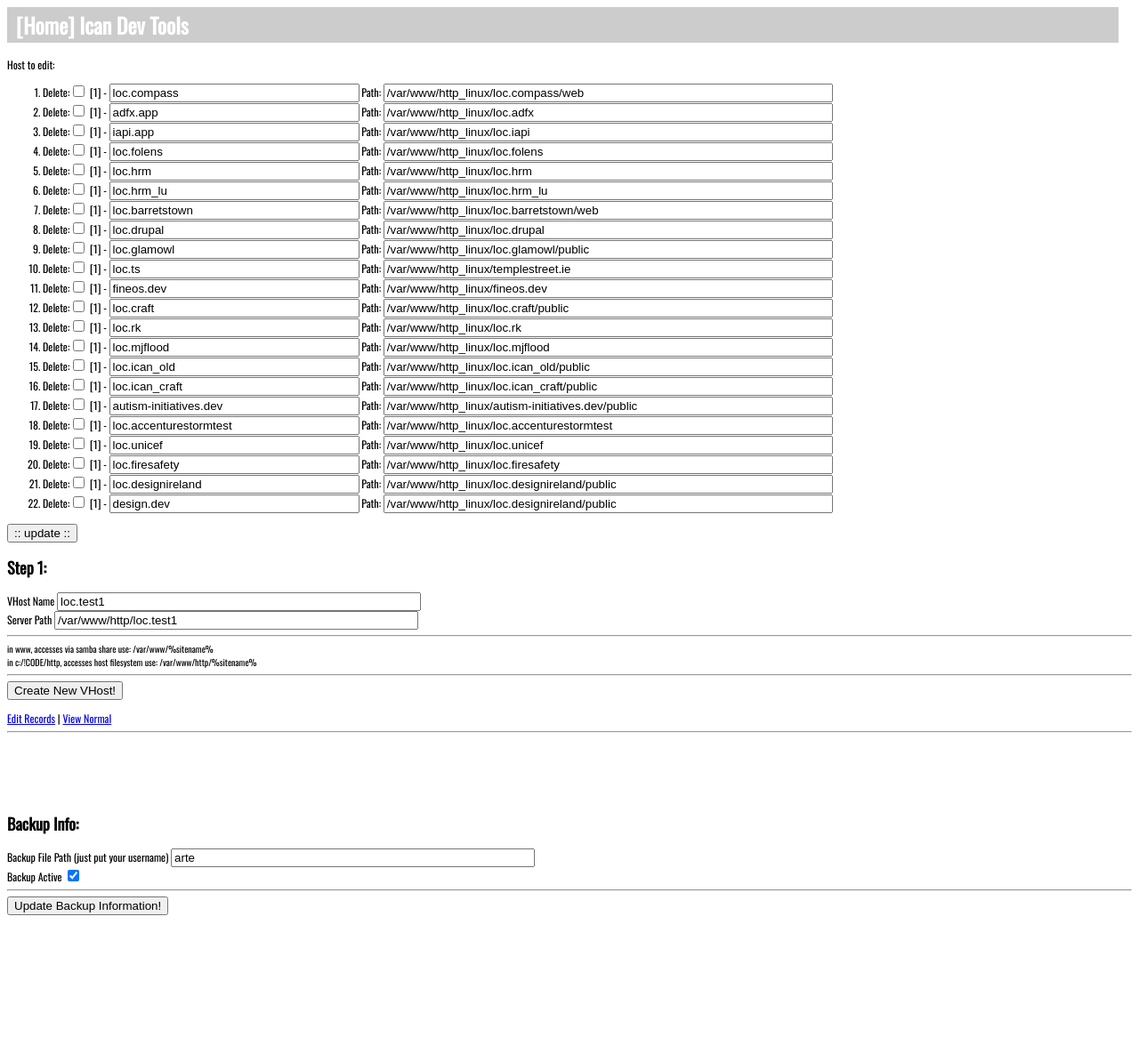
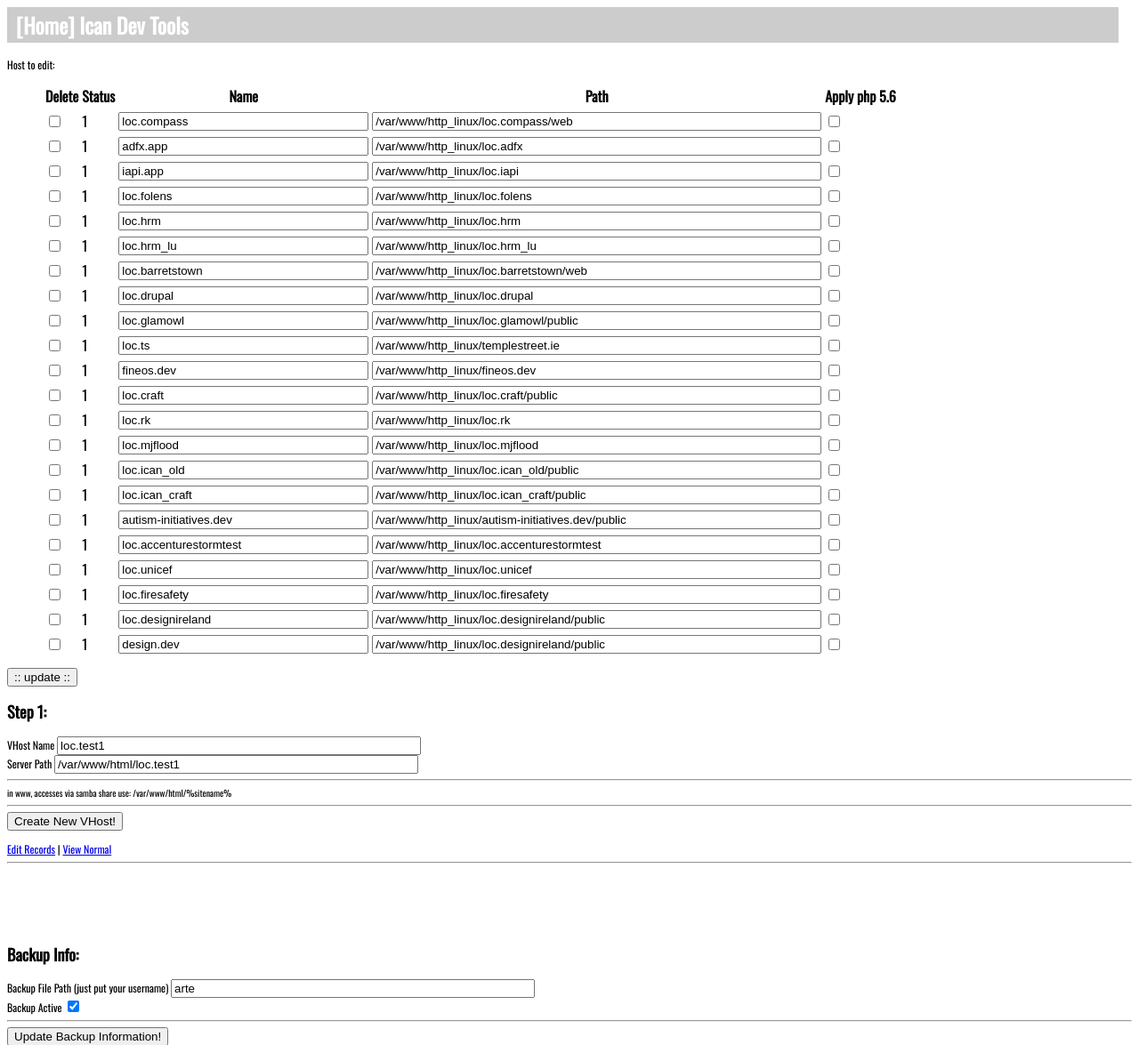
Before and after one commit to Khrushthan/devtools, a PHP site: page /index.php?edit=1 in a window 1280 px wide. Shown: the top 1175 px of the page at 89% size. Before the commit the page ends 1029 px from the top, so only its background shows below. Run offline with PHP 8.4, Linux system fonts and the light colour scheme; data comes from the database, SQL or seed files in the repository.

Commit message:
php5.6 apply was added

```diff
--- a/index.php
+++ b/index.php
@@ -48,6 +48,7 @@ echo $row['_msg'];
 // echo "<pre>"; print_r($_POST);
 
 if( isset($_POST['vhost_name']) ){
+
 	if( isset($_POST['item2del']) ){
 		foreach($_POST['item2del'] AS $k => $v){
 			$status = $mysqli->query("SELECT status FROM vhosts WHERE id=".$k)->fetch_object()->status;
@@ -58,6 +59,7 @@ if( isset($_POST['vhost_name']) ){
 			}
 		}
 	}
+
 	if( isset($_POST['vhost_name']) ){
 		$res = $mysqli->query("SELECT * FROM vhosts");
 		while($row = $res->fetch_object()){
@@ -67,35 +69,88 @@ if( isset($_POST['vhost_name']) ){
 			}
 		}
 	}
+	if( isset($_POST['apply56php']) ){
+		$res = $mysqli->query("SELECT * FROM vhosts");
+		while($row = $res->fetch_object()){
+
+			if( isset($_POST['apply56php'][$row->id])){ // we have that item in a records
+				$htfile=$row->server_path.='/.htaccess';
+				// echo $htfile." = ";
+				$content = file_get_contents('php5.6-fpm.conf');
+
+				if( is_file($htfile) ){
+					$content2 = file_get_contents($htfile);
+					// htfile already there
+					if(strpos($content2,'php5.6-fpm')===false){
+						file_put_contents($htfile, $content.$content2.PHP_EOL);
+					}
+				}else{
+					// new created
+					//file_put_contents($htfile, $content.PHP_EOL , FILE_APPEND | LOCK_EX);
+					$handle = fopen($htfile, 'w') or die('Cannot open file:  '.$htfile);
+					fwrite($handle, $content);
+
+				}
+			}
+		}
+	}
 
 
 
 }
 
 
+// ******************************
+// step1: first page
+if(!isset($_POST['step'])){
 
-if(!isset($_POST['step'])){
-	// step1: first page
 
 //print_r($_SERVER);
 
 	$res = $mysqli->query("SELECT * FROM vhosts");
 	$out_current='';
+
+
+	//*****************************
+	// normal page
+	//*****************************
 	if(!isset($_GET['edit'])){
-		// normal page
+
 
 		while($row = $res->fetch_object()){
 			$out_current .=  $_SERVER['SERVER_ADDR']."	".$row->vhost_name."	#path:".$row->server_path."\n";
 		}
 		echo "Current /windows/system32/drivers/hosts<br><textarea style=\"width:600px;height:80px\">".$out_current."</textarea>";
+
+
+
+
+	//*****************************
+	// "editing" page
+	//*****************************
 	}else{
-		// "editing" page
 
+		$out_current = '<table><tr>
+			<th>Delete</th>
+			<th>Status</th>
+			<th>Name</th>
+			<th>Path</th>
+			<th>Apply php 5.6</th>
+				</tr>';
 		while($row = $res->fetch_object()){
 			//$status=$res->status;
-			$out_current .=  "\n".'<li>Delete:<input type="checkbox" name="item2del['.$row->id.']" value="1" /> ['.$row->status.'] - <input name="vhost_name['.$row->id.']" size="32" value="'.$row->vhost_name.'">
-			Path: <input name="server_path['.$row->id.']" size="60" value="'.$row->server_path.'">'."\n";
+
+
+			$out_current .= '<tr>
+				<td><input type="checkbox" name="item2del['.$row->id.']" value="1" /></td>
+				<td>'.$row->status.'</td>
+				<td><input name="vhost_name['.$row->id.']" size="32" value="'.$row->vhost_name.'"></td>
+				<td><input name="server_path['.$row->id.']" size="60" value="'.$row->server_path.'"></td>
+				<td><input type="checkbox" name="apply56php['.$row->id.']" value="1" /></td>
+					</tr>';
 		}
+		$out_current.='</table>';
+
 		echo '<form method="post">Host to edit: <br><ol>'.$out_current.'</ol><input type="submit" value=":: update ::"></form>';
 
 	}
@@ -105,10 +160,9 @@ if(!isset($_POST['step'])){
 	<form method="post">
 	<input type="hidden" name="step" value="2" />
 	<label>VHost Name <input type="text" name="vhost_name1" size="48" value="loc.test1"/></label><br/>
-	<label>Server Path <input type="text" name="server_path1" size="48" value="/var/www/http/loc.test1"/></label>
+	<label>Server Path <input type="text" name="server_path1" size="48" value="/var/www/html/loc.test1"/></label>
 	<hr/>
-	<sup>in www, accesses via samba share use: /var/www/%sitename%</sup><br/>
-	<sup>in c:/!CODE/http, accesses host filesystem use: /var/www/http/%sitename%</sup>
+	<sup>in www, accesses via samba share use: /var/www/html/%sitename%</sup><br/>
 	<hr/>
 	<input type="submit" value="Create New VHost!"/>
 
```
